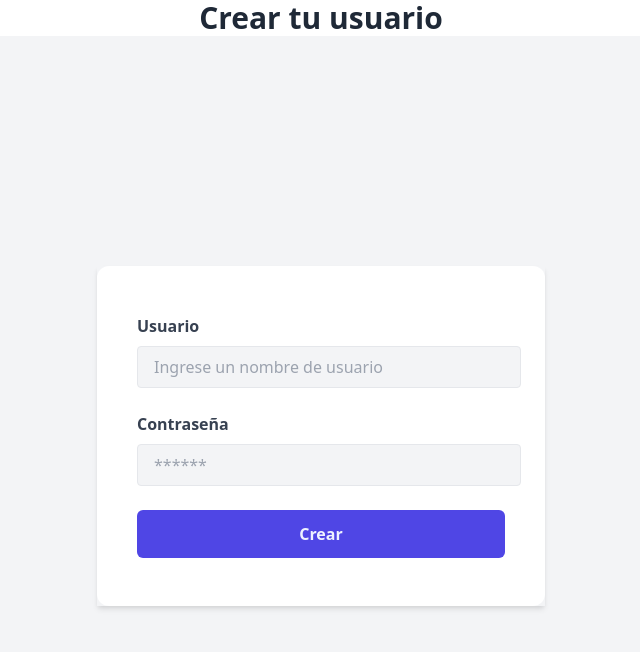
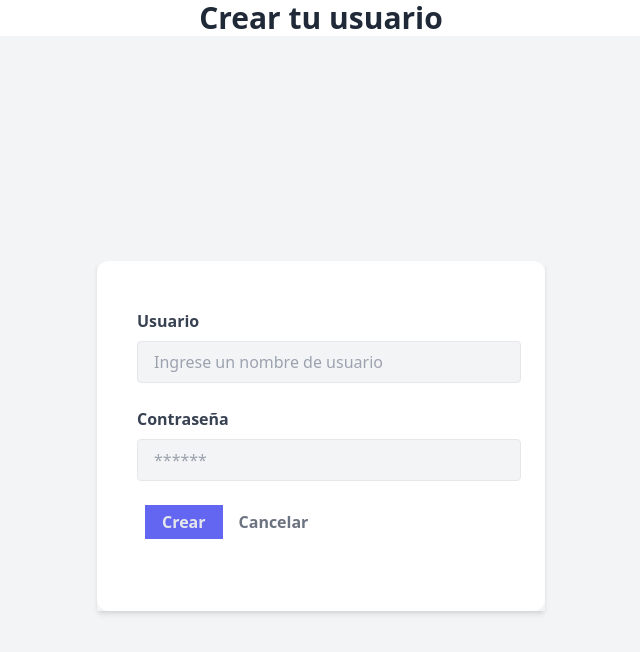
Before and after one commit to salinassilvio/auth-loginreactjs, a React (Create React App) app: page /crear in a window 1280 px wide. Shown: the top 652 px of the page, without its empty margins (319-959 px from the left). Built offline with nearby package versions, Linux system fonts and the light colour scheme.

Commit message:
Creando metodo de para crear usuario consumiendo flaskpython

```diff
--- a/src/components/CreateUser.js
+++ b/src/components/CreateUser.js
@@ -1,6 +1,50 @@
-import React from 'react'
+import React, { useState } from 'react'
+import { Link } from 'react-router-dom';
+import axios from 'axios';
 
 const CreateUser = () => {
+
+    //mi state usuario
+    const [user, setUser] = useState({
+        usuario: '',
+        clave: ''
+    });
+
+    //extraer los valores del state
+    const { usuario, clave } = user;
+
+    //Leer los datos del formulario y colocarlos en el state
+    const obtenerInformacion = e => {
+        setUser({
+            ...user,
+            [e.target.name]: e.target.value
+        })
+    }
+
+    //Funcion de Crear usuario
+    const crearUsuario = e => {
+        e.preventDefault();
+        if (usuario.trim() === '' || clave.trim() === '') {
+            //guardarError(true);
+            return;
+        }
+        const data = {
+            usuario: usuario,
+            clave: clave
+        };
+
+        console.log(data);
+        axios.post('auth/registrar', data).then(
+            res => {
+                console.log(res)
+            }
+        ).catch(
+            err => {
+                console.log(err);
+            }
+        )
+    }
+
     return (
         <>
             <h2 className="text-center text-3xl leading-9
@@ -8,7 +52,7 @@ const CreateUser = () => {
             >
                 Crear tu usuario
             </h2>
-            <div className="min-h-screen bg-gray-100 flex items-center">
+            <form onSubmit={crearUsuario} className="min-h-screen bg-gray-100 flex items-center">
                     <div className="container mx-auto max-w-md shadow-md hover:shadow-lg transition duration-300">
                         <div className="py-12 p-10 bg-white rounded-xl">
                             <div className="mb-6">
@@ -17,6 +61,7 @@ const CreateUser = () => {
                                     type="text"
                                     name="usuario"
                                     id="usuario"
+                                    onChange={obtenerInformacion}
                                     className="border bg-gray-100 py-2 px-4 w-96
                                                 outline-none focus:ring-2
                                               focus:ring-indigo-400 rounded"
@@ -24,12 +69,13 @@ const CreateUser = () => {
                                     required
                                 />
                             </div>
-                        <div className="">
+                            <div className="mb-6">
                                 <label className="mr-4 text-gray-700 font-bold inline-block mb-2" for="name">Contraseña</label>
                                 <input
                                     type="password"
                                     name="clave"
                                     id="clave"
+                                    onChange={obtenerInformacion}
                                     className="border bg-gray-100 py-2 px-4
                                             w-96 outline-none focus:ring-2
                                             focus:ring-indigo-400 rounded"
@@ -37,17 +83,20 @@ const CreateUser = () => {
                                     required
                                 />
                             </div>
+                            <div className="mb-6">
                                 <button
                                     type="submit"
-                        className="w-full mt-6 text-indigo-50 font-bold
-                        bg-indigo-600 py-3 rounded-md
-                        hover:bg-indigo-500 transition duration-300"
+                                    className=" btn border border-indigo-500 p-1 px-4 font-semibold cursor-pointer text-gray-200 ml-2 bg-indigo-500"
                                 >
                                     Crear
                                 </button>
+                                <Link
+                                    to={'/'}
+                                    className=" border-gray-300 p-1 px-4 font-semibold cursor-pointer text-gray-500 ml-auto">Cancelar</Link>
                             </div>
                         </div>
                     </div>
+            </form>
         </>
     )
 }
--- a/src/components/SigninPage.js
+++ b/src/components/SigninPage.js
@@ -34,9 +34,9 @@ const SigninPage = () => {
         };
 
         console.log(data);
-        axios.post('http://localhost:5000/auth/login',data).then(
+        axios.post('auth/login',data).then(
             res => {
-                console.log(res);
+                localStorage.setItem('token',res.data.access_token)
             }
         ).catch(
             err => {
--- a/src/index.js
+++ b/src/index.js
@@ -2,7 +2,9 @@ import React from 'react';
 import ReactDOM from 'react-dom';
 import './assets/main.css';
 import App from './App';
+import axios from 'axios';
 
+axios.defaults.baseURL='http://localhost:5000/';
 
 ReactDOM.render(
   <React.StrictMode>
```
Lines whose indentation alone changed are shown as unchanged.
